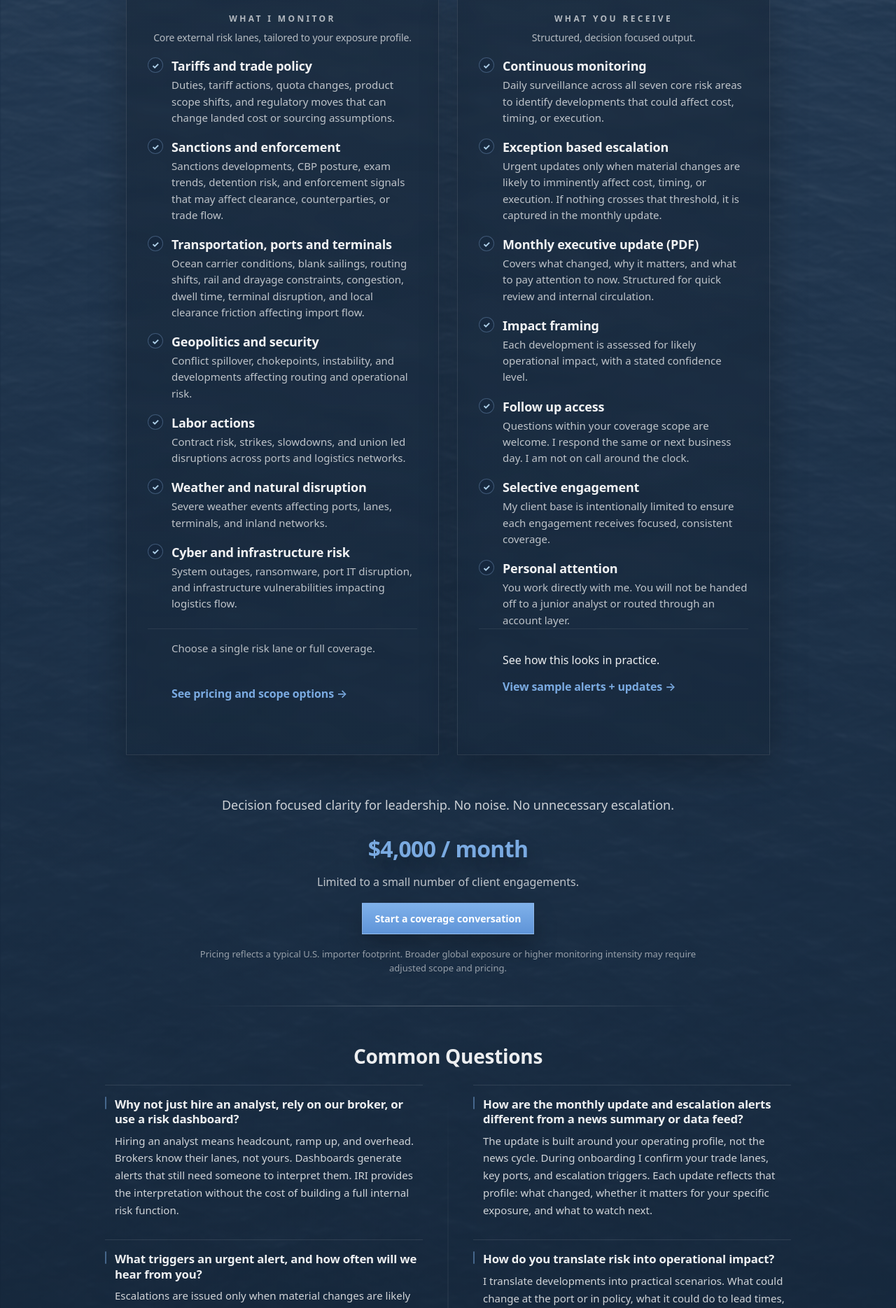
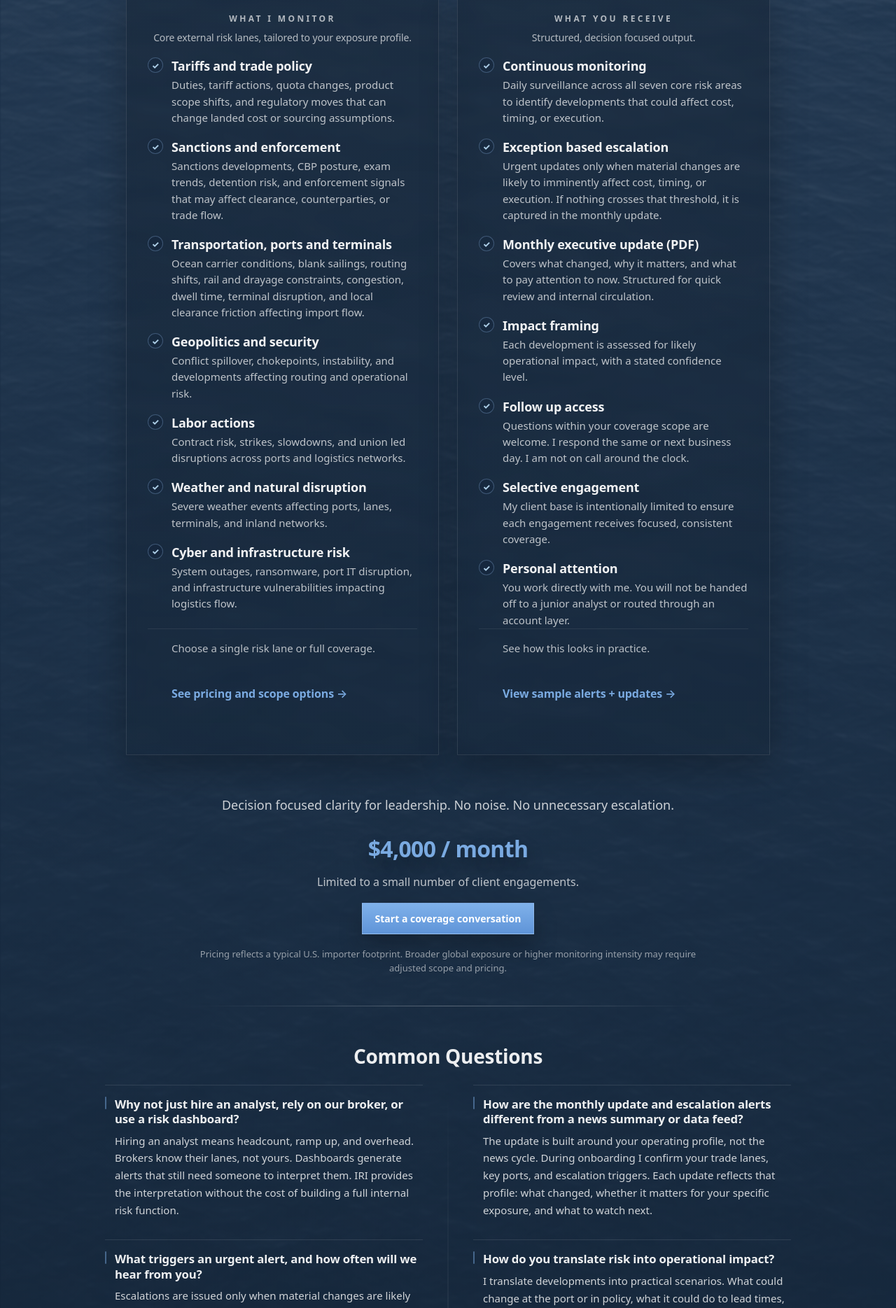
Before and after one commit to importrisk/import-risk-intelligence-site, a Jekyll site: the page built from coverage.html, in a window 1280 px wide. Shown: the part 828-2697 px from the top of the page at 70% size. Built offline with Jekyll 4.4.1, drawn with Linux system fonts in a browser that asks for light colours.

Commit message:
Update coverage.html

```diff
--- a/coverage.html
+++ b/coverage.html
@@ -141,7 +141,7 @@ css: /method.css?v=100
   </ul>
 
   <div class="mp-card-footer">
-    <p class="mp-cta-kicker">Choose a single risk lane or full coverage.</p>
+  <p class="mp-cta-kicker">Choose a single risk lane or full coverage.</p>
 <a class="inline-learn-more" href="/pricing.html">
   See pricing and scope options →
 </a>
@@ -185,9 +185,9 @@ css: /method.css?v=100
               </ul>
 
               <div class="mp-card-footer">
-                <p class="mp-card-cta-intro">See how this looks in practice.</p>
+                <p class="mp-cta-kicker">See how this looks in practice.</p>
                 <a class="inline-learn-more" href="/insights.html">
-                  View sample alerts + updates →
+                View sample alerts + updates →
                 </a>
               </div>
             </article>
```
